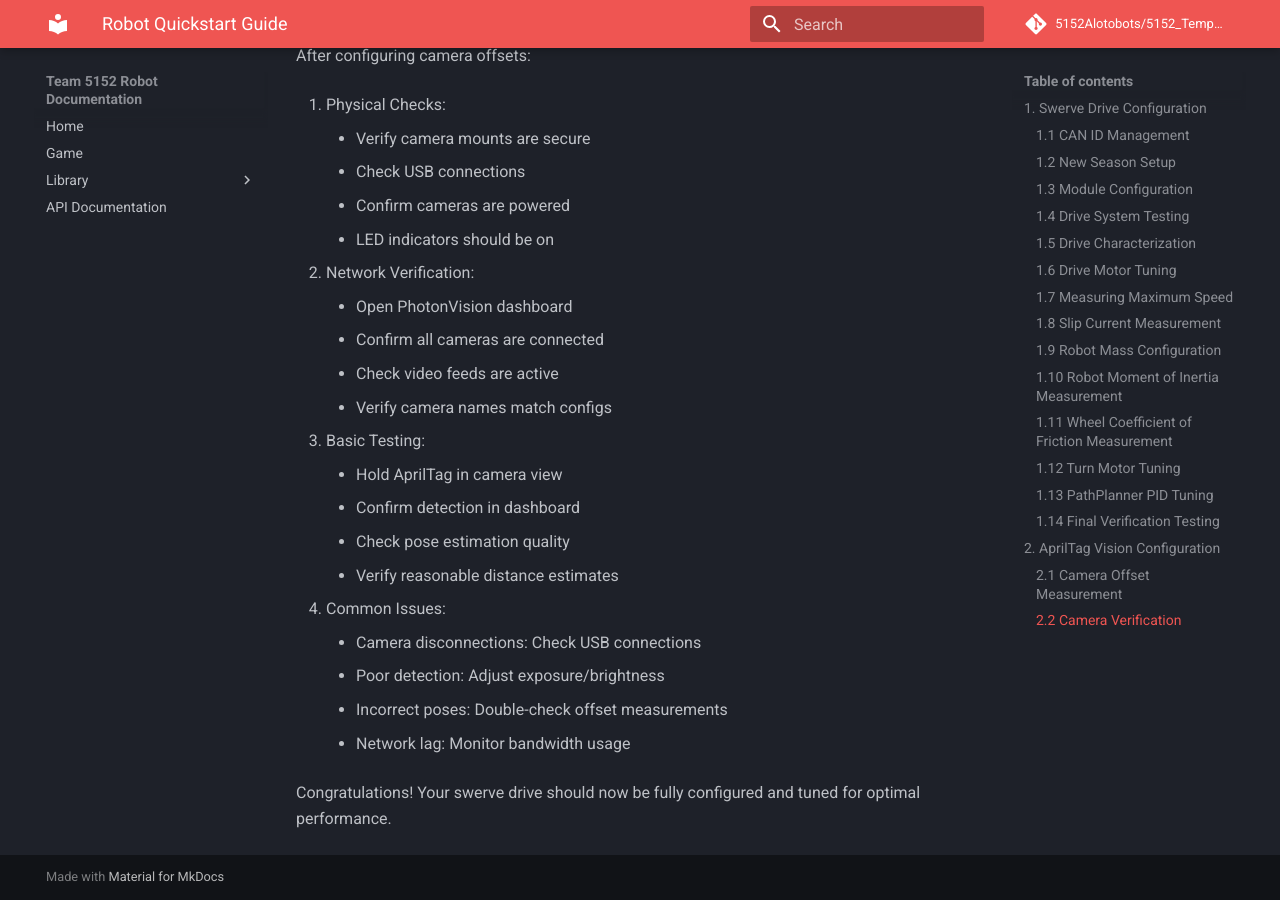
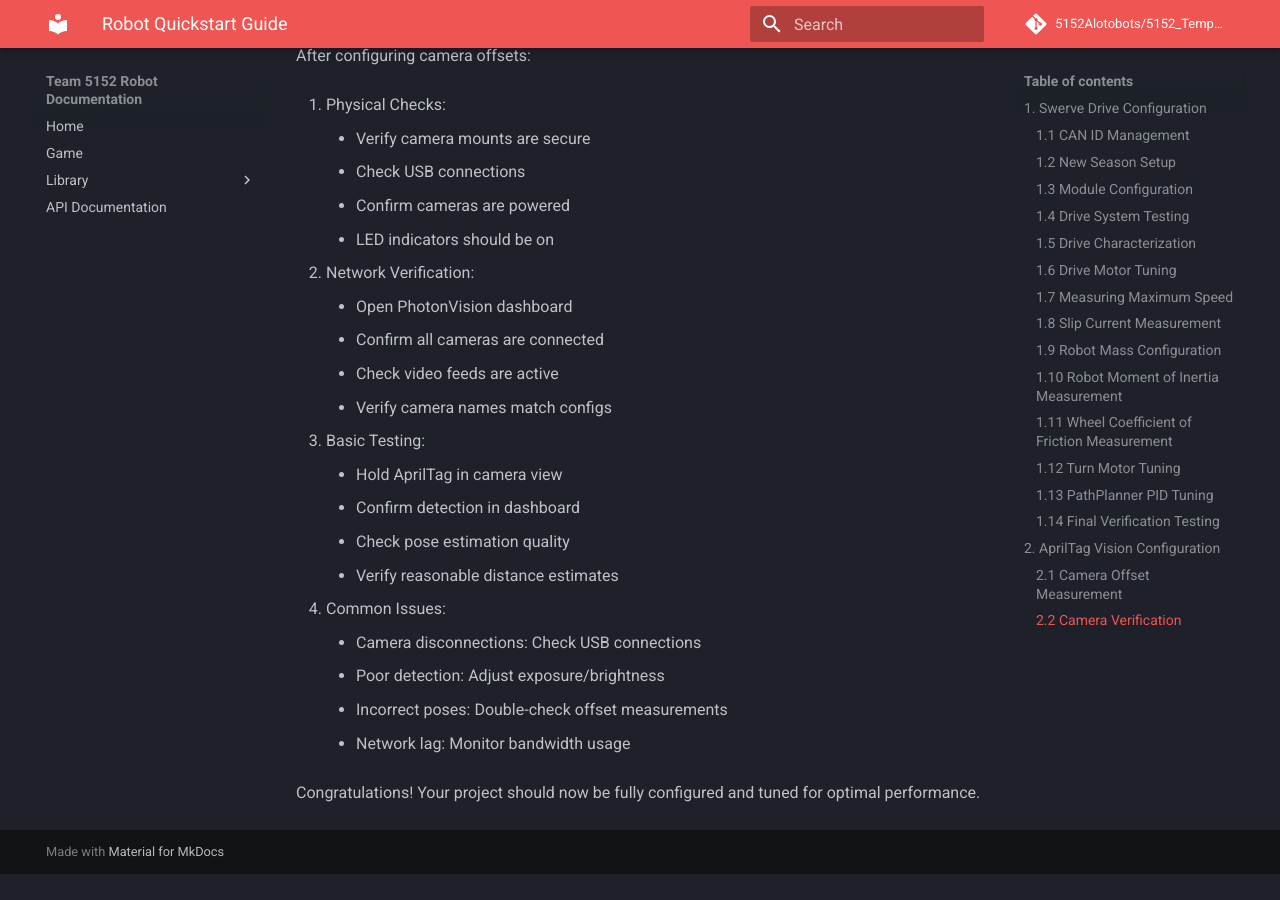
Before and after one commit to 5152Alotobots/5152_Template, an MkDocs documentation site: the page built from docs/mkdocs/docs/quickstart.md, in a window 1280 px wide and 900 px high, scrolled down 17337 px. Built offline with MkDocs 1.6.1 and Material for MkDocs 9.7.7, drawn with Linux system fonts in a browser that asks for light colours; comment, search, counter and statistics services are not loaded; after the commit the page ends 18211 px from its top, so only the background shows below that.

Commit message:
(no commit message provided)

```diff
--- a/docs/mkdocs/docs/quickstart.md
+++ b/docs/mkdocs/docs/quickstart.md
@@ -655,4 +655,4 @@ After configuring camera offsets:
     - Incorrect poses: Double-check offset measurements
     - Network lag: Monitor bandwidth usage
 
-Congratulations! Your swerve drive should now be fully configured and tuned for optimal performance.
+Congratulations! Your project should now be fully configured and tuned for optimal performance.
```
